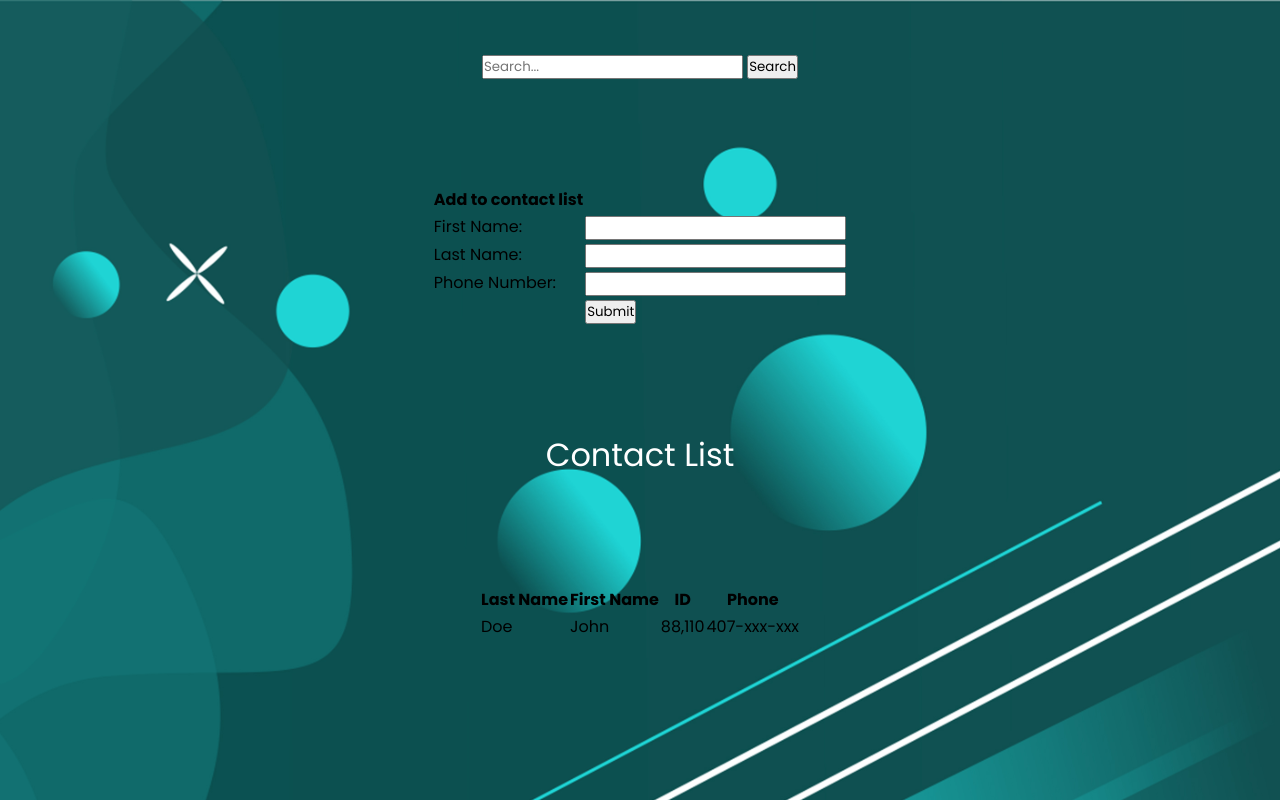
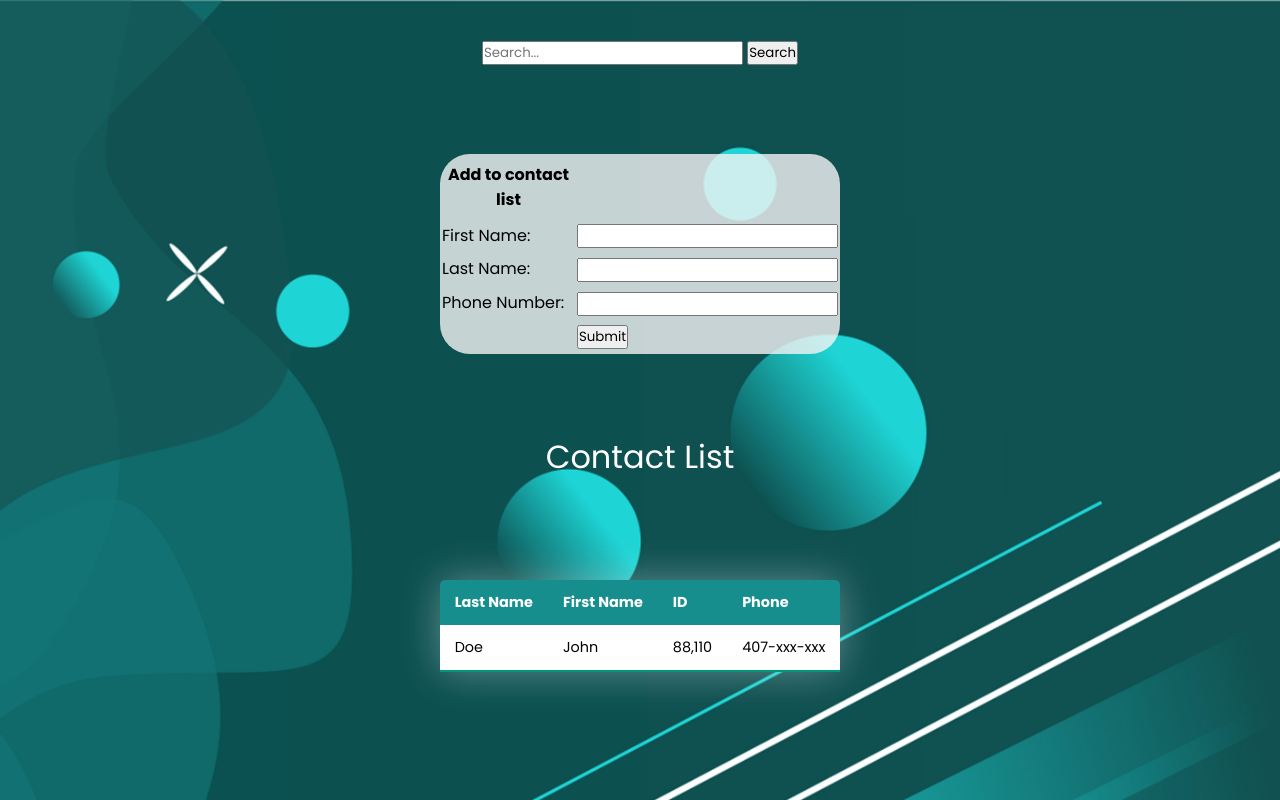
Before and after one commit to COP-4331C-Group-11/Contax.ml, a PHP site: page /data.html in a window 1280 px wide. Run offline with PHP 8.4, Linux system fonts and the light colour scheme.

Commit message:
Update landing.css

```diff
--- a/src/css/landing.css
+++ b/src/css/landing.css
@@ -194,3 +194,84 @@ form .btn input[type="submit"]{
   font-weight: 500;
   cursor: pointer;
 }
+.contact-wrapper
+{
+  overflow: hidden;
+  max-width: 200px;
+  background: rgba(255, 255, 255, 0.877);
+  padding: 400px;
+  border-radius: 10px;
+  box-shadow: 0px 15px 20px rgba(0, 0, 0, 0.603);
+}
+
+.content-table {
+  border-collapse: collapse;
+  margin: 20px;
+  font-size: 0.9em;
+  min-width: 400px;
+  border-radius: 5px 5px 0 0;
+  overflow: hidden;
+  box-shadow: 0 0 40px rgba(255, 255, 255, 0.349);
+  text-align:left;
+  margin-bottom:10px;
+}
+
+.content-table thead tr {
+  background-color: #168e8e;
+  color: #ffffff;
+  text-align: left;
+  font-weight: bold;
+  top:40px;
+
+}
+
+.content-table th,
+.content-table td {
+  padding: 12px 15px;
+
+}
+
+.content-table tbody tr {
+  border-bottom: 1px solid #fdfdfd;
+  background-color: #ffffff;
+}
+
+.content-table tbody tr:nth-of-type(even) {
+  background-color: #f3f3f3;
+}
+
+.content-table tbody tr:last-of-type {
+  border-bottom: 2px solid #009879;
+}
+
+.content-table tbody tr.active-row {
+  font-weight: bold;
+  color: #009879;
+}
+
+.form {
+ width: 1000%;
+  height: 900px;
+  position: absolute;
+  border-radius: 5px;
+  display: flex;
+  flex-direction: row;
+  align-items: center;
+}
+.input {
+  all: unset;
+  font: 16px system-ui;
+  color: #fff;
+  height: 100%;
+  width: 100%;
+  padding: 6px 10px;
+}
+.Add-list
+{
+  margin-top: 10px;
+box-shadow: #000;
+background-color: #f3f3f3ce;
+width:400px;
+height: 200px;
+border-radius: 30px;
+}
```
